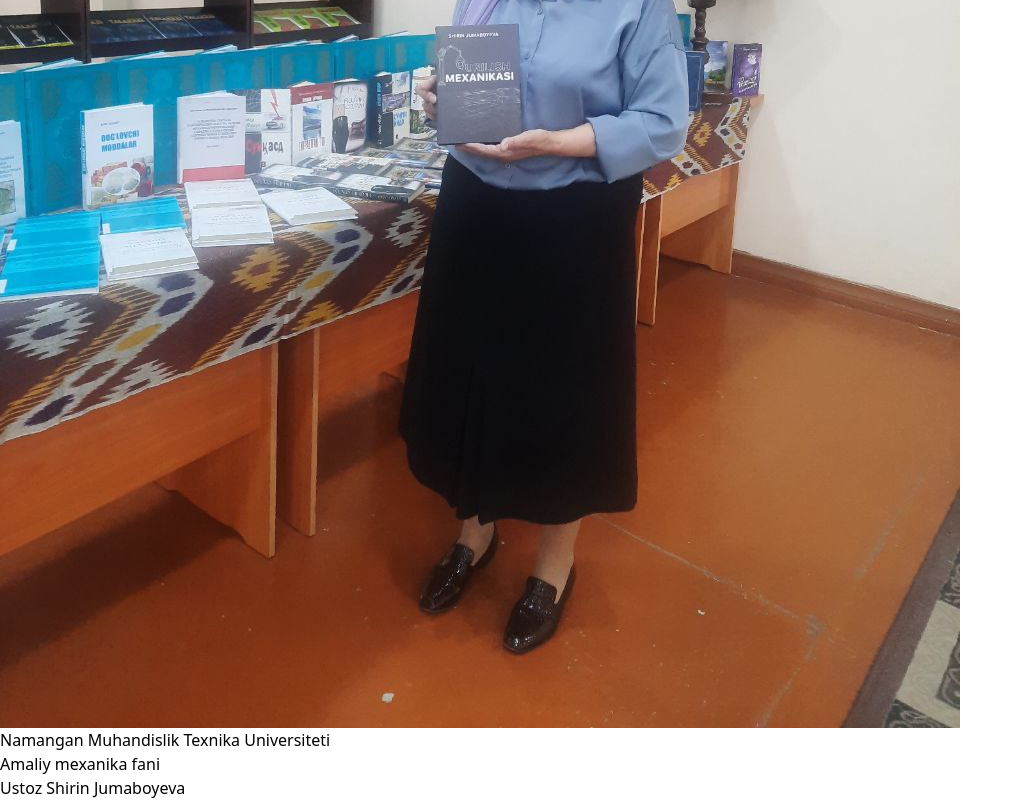
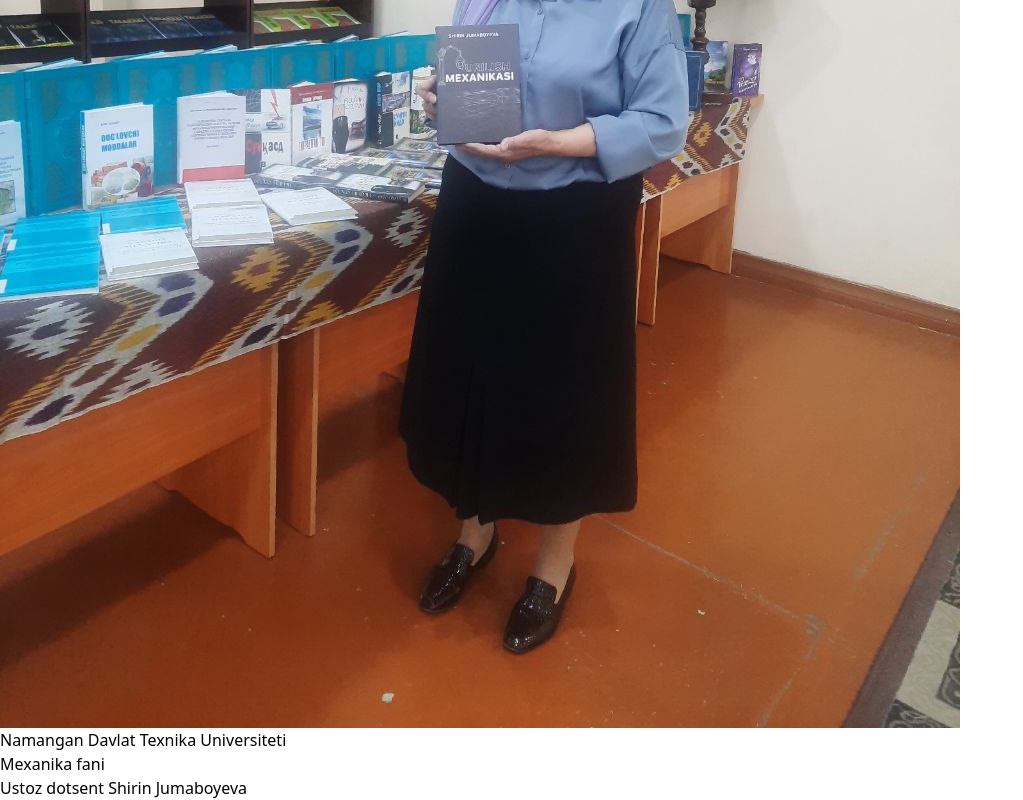
Before and after one commit to Rahmadjon0038/mehanika_sayt, a React (Vite) app: page / in a window 1280 px wide. Shown: the part 728-1528 px from the top of the page, without its empty margins (0-1023 px from the left). Built offline with nearby package versions, Linux system fonts and the light colour scheme.

Commit message:
program finished

```diff
--- a/src/components/home/Home.jsx
+++ b/src/components/home/Home.jsx
@@ -16,13 +16,13 @@ function Home() {
                         />
                         <div className="text-center space-y-4 text-white">
                             <h1 className="text-2xl sm:text-3xl md:text-4xl lg:text-5xl font-bold">
-                                Namangan Muhandislik Texnika Universiteti
+                                Namangan Davlat Texnika Universiteti
                             </h1>
                             <h2 className="text-xl sm:text-2xl md:text-3xl font-medium">
-                                Amaliy mexanika fani
+                                Mexanika fani
                             </h2>
                             <h3 className="text-lg sm:text-xl md:text-2xl">
-                                Ustoz Shirin Jumaboyeva
+                            Ustoz dotsent Shirin Jumaboyeva
                             </h3>
                         </div>
                     </div>
```
